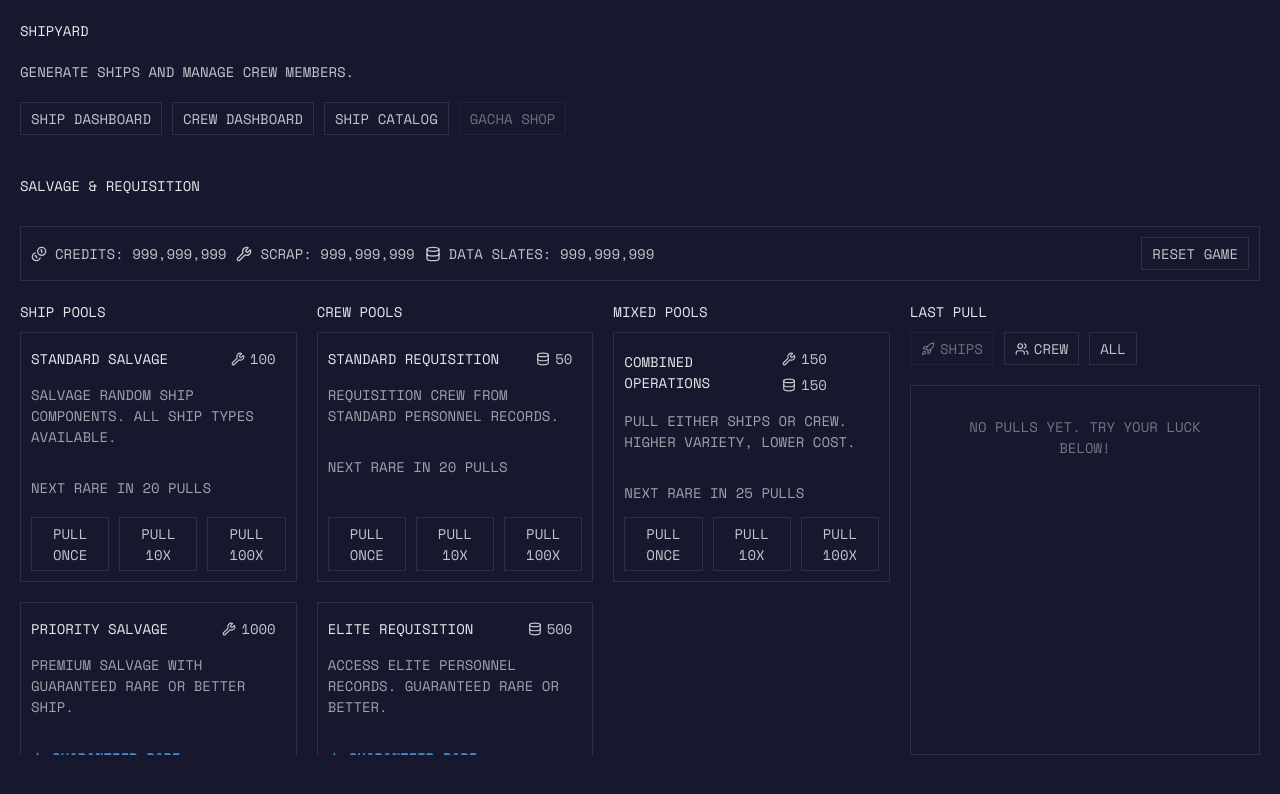
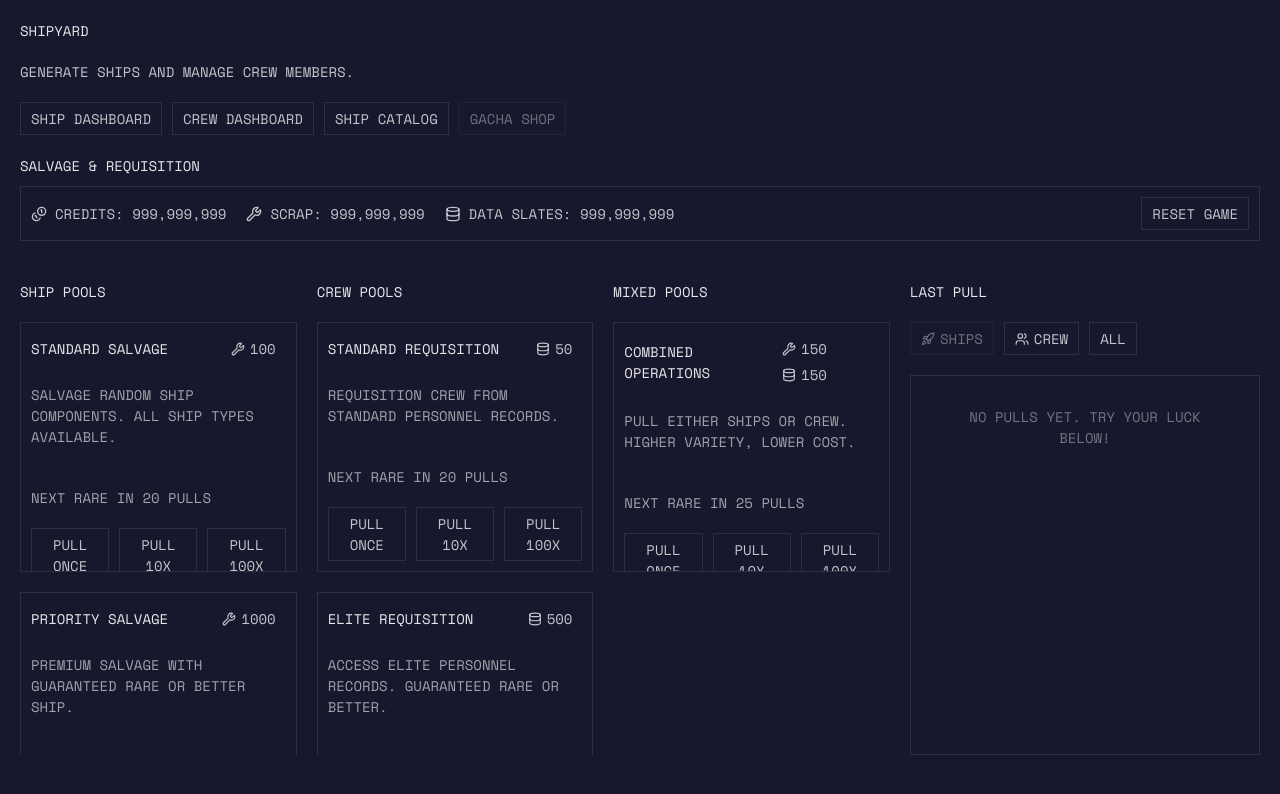
Before and after one commit to mreed4/shipyard, a React (Vite) app: page /gacha in a window 1280 px wide. Shown: the top 794 px of the page. Built offline with nearby package versions, Linux system fonts and the light colour scheme.

Commit message:
Implement Gacha context and provider: integrate GachaProvider into App, refactor GachaShop to use context, and enhance styling for better layout.

```diff
--- a/src/App.jsx
+++ b/src/App.jsx
@@ -9,6 +9,7 @@ import CrewDetail from "./components/CrewDetail";
 import { ShipDashboardProvider } from "./contexts/ShipDashboardContext";
 import { CrewDashboardProvider } from "./contexts/CrewDashboardContext";
 import { GameStateProvider } from "./_game/contexts/GameStateContext";
+import { GachaProvider } from "./_game/contexts/GachaContext";
 import GachaShop from "./_game/components/GachaShop";
 
 // Create context
@@ -61,7 +62,14 @@ function App() {
                 }
               />
               <Route path="/crew/:crewId" element={<CrewDetail />} />
-              <Route path="/gacha" element={<GachaShop />} />
+              <Route
+                path="/gacha"
+                element={
+                  <GachaProvider>
+                    <GachaShop />
+                  </GachaProvider>
+                }
+              />
               <Route path="/" element={<Navigate to="/gacha" replace />} />
             </Routes>
           </main>
--- a/src/_game/components/GachaShop.css
+++ b/src/_game/components/GachaShop.css
@@ -10,14 +10,16 @@
 
 .gacha-header {
   grid-column: 1 / -1;
-  display: flex;
-  flex-direction: column;
-  gap: 10px;
+  margin-bottom: 20px;
+}
+
+.gacha-header h2 {
+  margin-bottom: 10px;
 }
 
 .currency-display {
   display: flex;
-  gap: 10px;
+  gap: 20px;
   align-items: center;
   padding: 10px;
   border: 1px solid var(--lighten-10);
@@ -38,14 +40,13 @@
   grid-row: 2 / 4;
   display: flex;
   flex-direction: column;
-  gap: 10px;
+  gap: 20px;
   height: 100%;
 }
 
 .ledger-tabs {
   display: flex;
   gap: 10px;
-  margin-bottom: 10px;
 }
 
 .ledger-tab {
@@ -81,7 +82,7 @@
 .pull-history-list {
   display: flex;
   flex-direction: column;
-  gap: 10px;
+  gap: 20px;
   padding: 10px;
   border: 1px solid var(--lighten-10);
   overflow-y: auto;
@@ -152,7 +153,7 @@
 .pool-group {
   display: flex;
   flex-direction: column;
-  gap: 10px;
+  gap: 20px;
   flex: 1;
 }
 
@@ -169,7 +170,7 @@
 .gacha-pool-card {
   display: flex;
   flex-direction: column;
-  gap: 10px;
+  gap: 20px;
   padding: 10px;
   border: 1px solid var(--lighten-10);
   height: 250px;
--- a/src/_game/components/GachaShop.jsx
+++ b/src/_game/components/GachaShop.jsx
@@ -1,147 +1,18 @@
-import { useState } from "react";
+import { useGacha } from "../contexts/GachaContext";
 import { useGameState } from "../contexts/GameStateContext";
-import { performGachaPull, performMultiPull, deductCurrency } from "../functions/gachaPull";
 import { gachaPools } from "../data/gachaSystem";
 import { rarityTiers } from "../data/raritySystem";
 import { Coins, Wrench, Database, Rocket, Users } from "lucide-react";
 import "./GachaShop.css";
 
 export default function GachaShop() {
-  const { gameState, updateGameState, addShip, addCrew, updateCurrency, addPullToHistory, resetGameState } = useGameState();
-  const [pulling, setPulling] = useState(false);
-  const [lastPull, setLastPull] = useState(null);
-  const [ledgerTab, setLedgerTab] = useState("ships");
-  const [animationKey, setAnimationKey] = useState(0);
-
-  const canAffordPool = (poolKey) => {
-    const pool = gachaPools[poolKey];
-    return Object.entries(pool.cost).every(([currency, amount]) => gameState.currency[currency] >= amount);
-  };
-
-  const handleSinglePull = async (poolKey) => {
-    if (pulling) return;
-
-    setPulling(true);
-
-    // Auto-switch ledger tab based on pool type
-    const pool = gachaPools[poolKey];
-    if (pool.pullTypes.length === 1) {
-      setLedgerTab(pool.pullTypes[0] === "ship" ? "ships" : "crew");
-    }
-
-    const result = performGachaPull(poolKey, gameState.currency, { ships: gameState.ships, crew: gameState.crew });
-
-    if (result.success) {
-      // Deduct currency
-      const newCurrency = deductCurrency(gameState.currency, result.costPaid);
-
-      // Add item to collection
-      if (result.pullType === "ship") {
-        addShip(result.item);
-      } else {
-        addCrew(result.item);
-      }
-
-      // Update pity counter
-      gameState.pitySystem.incrementCounter(poolKey);
-
-      // Update currency
-      updateCurrency(newCurrency);
-
-      // Add to history
-      addPullToHistory({
-        ...result,
-        poolKey,
-        timestamp: Date.now(),
-      });
-
-      setLastPull(result);
-      setAnimationKey((prev) => prev + 1);
-    } else {
-      alert(result.error);
-    }
-
-    setPulling(false);
-  };
-
-  const handleMultiPull = async (poolKey, count = 10) => {
-    if (pulling) return;
-
-    setPulling(true);
-
-    // Auto-switch ledger tab based on pool type (for single-type pools)
-    const pool = gachaPools[poolKey];
-    if (pool.pullTypes.length === 1) {
-      setLedgerTab(pool.pullTypes[0] === "ship" ? "ships" : "crew");
-    }
-
-    const result = performMultiPull(
-      poolKey,
-      count,
-      gameState.currency,
-      { ships: gameState.ships, crew: gameState.crew },
-      gameState.pitySystem
-    );
-
-    if (result.success) {
-      // Calculate total cost
-      const pool = gachaPools[poolKey];
-      let newCurrency = { ...gameState.currency };
-
-      // Process all currency deductions and add items to collection
-      result.pulls.forEach((pull) => {
-        newCurrency = deductCurrency(newCurrency, pool.cost);
-
-        // Add items
-        if (pull.pullType === "ship") {
-          addShip(pull.item);
-        } else {
-          addCrew(pull.item);
-        }
-
-        // Add to history
-        addPullToHistory({
-          ...pull,
-          poolKey,
-          timestamp: Date.now(),
-        });
-      });
-
-      updateCurrency(newCurrency);
-
-      // Animate items appearing sequentially in ledger
-      setLastPull({ pulls: [] });
-      setAnimationKey((prev) => prev + 1);
-
-      for (let i = 0; i < result.pulls.length; i++) {
-        await new Promise((resolve) => setTimeout(resolve, 50));
-        setLastPull({ pulls: result.pulls.slice(0, i + 1) });
-        setAnimationKey((prev) => prev + 1);
-      }
-    } else {
-      alert(result.error);
-    }
-
-    setPulling(false);
-  };
-
-  const animatePull = (animation) => {
-    return new Promise((resolve) => {
-      setTimeout(resolve, animation.duration);
-    });
-  };
-
-  const animateMultiPull = (pulls) => {
-    return new Promise((resolve) => {
-      setTimeout(resolve, 2000);
-    });
-  };
+  const { gameState, resetGameState } = useGameState();
+  const { pulling, lastPull, ledgerTab, animationKey, handleSinglePull, handleMultiPull, canAffordPool, setLedgerTab } = useGacha();
 
   return (
     <div className="gacha-shop">
       <div className="gacha-header">
-        <h1>Salvage & Requisition</h1>
-
+        <h2>Salvage & Requisition</h2>
         <div className="currency-display">
           <div className="currency-item">
             <Coins size={16} />
@@ -170,11 +41,17 @@ export default function GachaShop() {
       <div className="pull-history-section">
         <h2>Last Pull</h2>
         <div className="ledger-tabs">
-          <button className={`ledger-tab ${ledgerTab === "ships" ? "active" : ""}`} onClick={() => setLedgerTab("ships")}>
+          <button
+            className={`ledger-tab ${ledgerTab === "ships" ? "active" : ""}`}
+            onClick={() => setLedgerTab("ships")}
+            disabled={lastPull && !lastPull.pulls?.some((p) => p.pullType === "ship") && lastPull.pullType !== "ship"}>
             <Rocket size={14} />
             Ships
           </button>
-          <button className={`ledger-tab ${ledgerTab === "crew" ? "active" : ""}`} onClick={() => setLedgerTab("crew")}>
+          <button
+            className={`ledger-tab ${ledgerTab === "crew" ? "active" : ""}`}
+            onClick={() => setLedgerTab("crew")}
+            disabled={lastPull && !lastPull.pulls?.some((p) => p.pullType === "crew") && lastPull.pullType !== "crew"}>
             <Users size={14} />
             Crew
           </button>
--- /dev/null
+++ b/src/_game/contexts/GachaContext.jsx
@@ -0,0 +1,153 @@
+import { createContext, useState, useContext } from "react";
+import { useGameState } from "./GameStateContext";
+import { performGachaPull, performMultiPull, deductCurrency } from "../functions/gachaPull";
+import { gachaPools } from "../data/gachaSystem";
+
+export const GachaContext = createContext();
+
+export function GachaProvider({ children }) {
+  const { gameState, addShip, addCrew, updateCurrency, addPullToHistory } = useGameState();
+  const [pulling, setPulling] = useState(false);
+  const [lastPull, setLastPull] = useState(null);
+  const [ledgerTab, setLedgerTab] = useState("ships");
+  const [animationKey, setAnimationKey] = useState(0);
+
+  const canAffordPool = (poolKey) => {
+    const pool = gachaPools[poolKey];
+    return Object.entries(pool.cost).every(([currency, amount]) => gameState.currency[currency] >= amount);
+  };
+
+  const handleSinglePull = async (poolKey) => {
+    if (pulling) return;
+
+    setPulling(true);
+
+    // Auto-switch ledger tab based on pool type
+    const pool = gachaPools[poolKey];
+    if (pool.pullTypes.length === 1) {
+      setLedgerTab(pool.pullTypes[0] === "ship" ? "ships" : "crew");
+    }
+
+    const result = performGachaPull(poolKey, gameState.currency, { ships: gameState.ships, crew: gameState.crew });
+
+    if (result.success) {
+      // Deduct currency
+      const newCurrency = deductCurrency(gameState.currency, result.costPaid);
+
+      // Add item to collection
+      if (result.pullType === "ship") {
+        addShip(result.item);
+      } else {
+        addCrew(result.item);
+      }
+
+      // Update pity counter
+      gameState.pitySystem.incrementCounter(poolKey);
+
+      // Update currency
+      updateCurrency(newCurrency);
+
+      // Add to history
+      addPullToHistory({
+        ...result,
+        poolKey,
+        timestamp: Date.now(),
+      });
+
+      setLastPull(result);
+      setAnimationKey((prev) => prev + 1);
+    } else {
+      alert(result.error);
+    }
+
+    setPulling(false);
+  };
+
+  const handleMultiPull = async (poolKey, count = 10) => {
+    if (pulling) return;
+
+    setPulling(true);
+
+    // Auto-switch ledger tab based on pool type (for single-type pools)
+    const pool = gachaPools[poolKey];
+    if (pool.pullTypes.length === 1) {
+      setLedgerTab(pool.pullTypes[0] === "ship" ? "ships" : "crew");
+    }
+
+    const result = performMultiPull(
+      poolKey,
+      count,
+      gameState.currency,
+      { ships: gameState.ships, crew: gameState.crew },
+      gameState.pitySystem
+    );
+
+    if (result.success) {
+      // Calculate total cost
+      const pool = gachaPools[poolKey];
+      let newCurrency = { ...gameState.currency };
+
+      // Process all currency deductions and add items to collection
+      result.pulls.forEach((pull) => {
+        newCurrency = deductCurrency(newCurrency, pool.cost);
+
+        // Add items
+        if (pull.pullType === "ship") {
+          addShip(pull.item);
+        } else {
+          addCrew(pull.item);
+        }
+
+        // Add to history
+        addPullToHistory({
+          ...pull,
+          poolKey,
+          timestamp: Date.now(),
+        });
+      });
+
+      updateCurrency(newCurrency);
+
+      // Animate items appearing sequentially in ledger
+      setLastPull({ pulls: [] });
+      setAnimationKey((prev) => prev + 1);
+
+      for (let i = 0; i < result.pulls.length; i++) {
+        await new Promise((resolve) => setTimeout(resolve, 50));
+        setLastPull({ pulls: result.pulls.slice(0, i + 1) });
+        setAnimationKey((prev) => prev + 1);
+      }
+    } else {
+      alert(result.error);
+    }
+
+    setPulling(false);
+  };
+
+  const value = {
+    // State
+    pulling,
+    lastPull,
+    ledgerTab,
+    animationKey,
+
+    // Actions
+    handleSinglePull,
+    handleMultiPull,
+    canAffordPool,
+    setLedgerTab,
+
+    // Computed values
+    gameState,
+  };
+
+  return <GachaContext.Provider value={value}>{children}</GachaContext.Provider>;
+}
+
+export function useGacha() {
+  const context = useContext(GachaContext);
+  if (!context) {
+    throw new Error("useGacha must be used within a GachaProvider");
+  }
+  return context;
+}
--- a/src/components/ShipCatalog.css
+++ b/src/components/ShipCatalog.css
@@ -148,7 +148,7 @@
 }
 
 .ship-info {
-  opacity: 0.9;
+  /* opacity: 0.9; */
 }
 
 .ship-info p {
--- a/src/components/ShipCatalog.jsx
+++ b/src/components/ShipCatalog.jsx
@@ -93,7 +93,6 @@ export default function ShipCatalog() {
     <div className="ship-catalog">
       <div className="catalog-header">
         <h2>Ship Catalog</h2>
-        <p className="catalog-description">All available ship types in the fleet. Total: {allShips.length} ships</p>
       </div>
 
       <div className="catalog-controls">
--- a/src/contexts/ShipDashboardContext.jsx
+++ b/src/contexts/ShipDashboardContext.jsx
@@ -81,7 +81,7 @@ export function ShipDashboardProvider({ children }) {
       return counts;
     },
     viewMode === "class"
-      ? shipClasses.reduce((acc, sc) => ({ ...acc, [sc.name.split(" ")[0]]: 0 }), {})
+      ? shipClasses.reduce((acc, sc) => ({ ...acc, [sc?.name?.split(" ")[0] || "Unknown"]: 0 }), {})
       : shipyards.reduce((acc, sy) => ({ ...acc, [sy]: 0 }), {})
   );
 
```
Also changed, not shown: src/data/shipClasses.js (+19 -9 lines).
